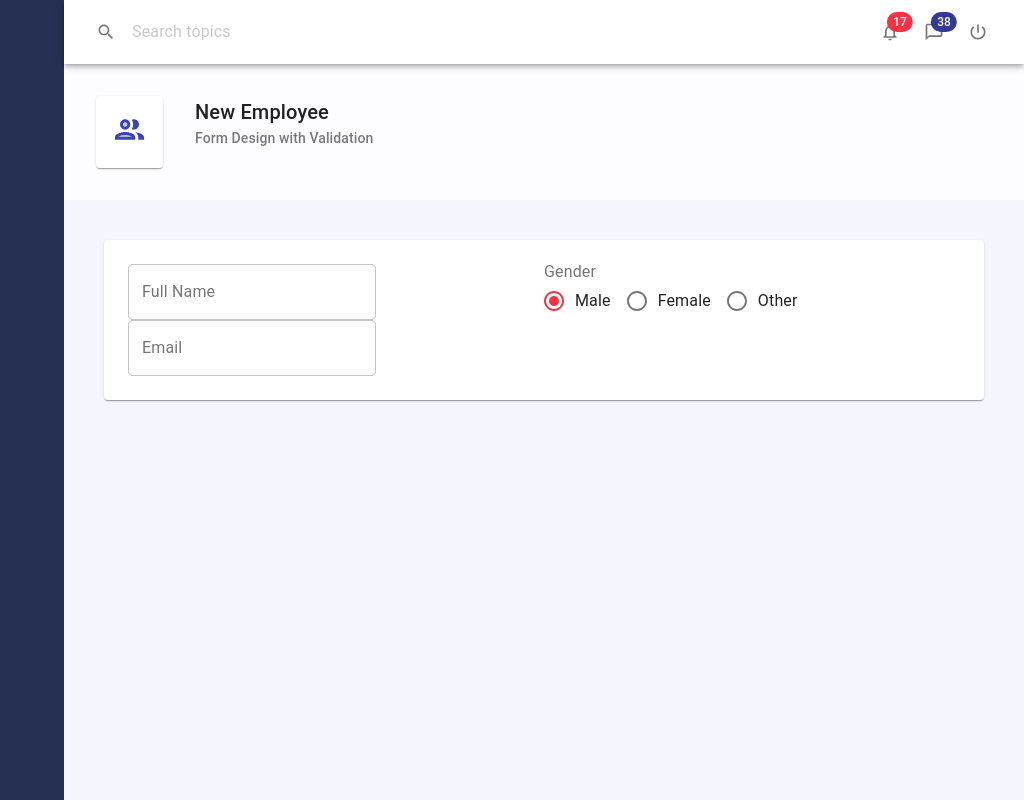
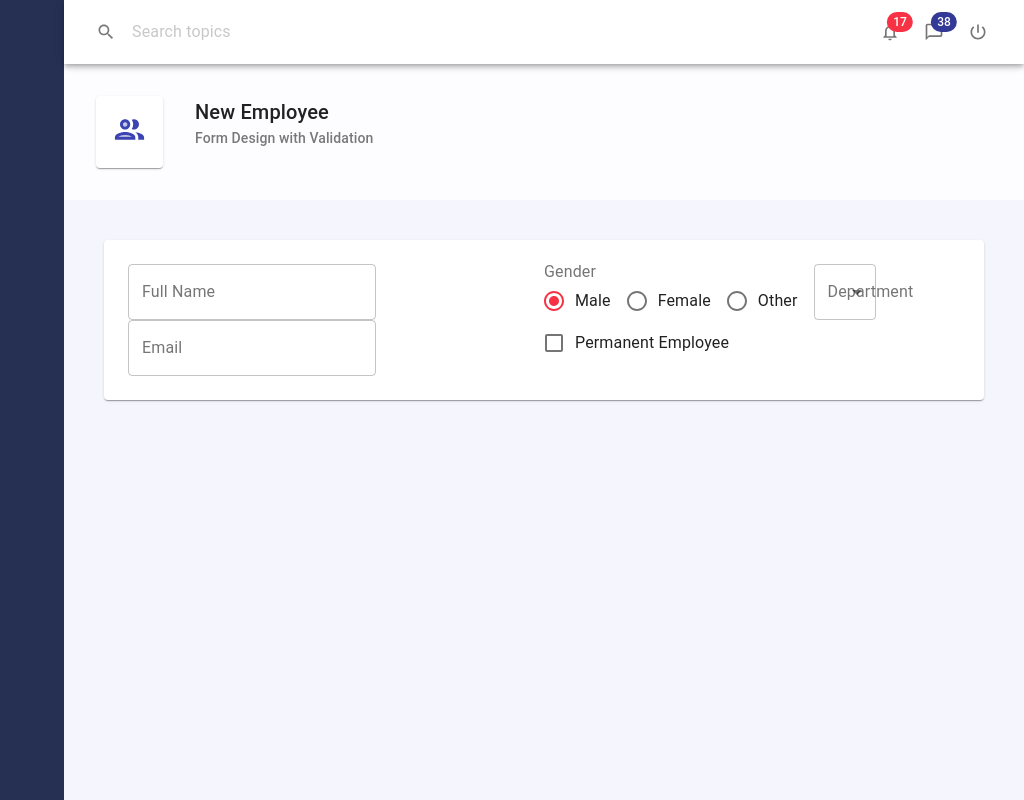
Before and after one commit to JWoltjen/material-ui-demo2, a React (Create React App) app: page / in a window 1280 px wide. Shown: the whole page, without its empty margins (256-1280 px from the left). Built offline with nearby package versions, Linux system fonts and the light colour scheme.

Commit message:
Build checkbox component

```diff
--- /dev/null
+++ b/src/Components/Controls/Checkbox.js
@@ -0,0 +1,27 @@
+import React from 'react'
+import { FormControl, FormControlLabel, Checkbox as MuiCheckbox } from '@material-ui/core'
+
+function Checkbox(props) {
+    const {name, label, value, onChange } = props;
+
+    const convertToDefaultPara = (name, value) => ({
+        target: {
+            name, value
+        }
+    })
+    return (
+    <FormControl>
+        <FormControlLabel
+            control={<MuiCheckbox
+                name={name}
+                color="primary"
+                checked={value}
+                onChange={ e => onChange(convertToDefaultPara(name, e.target.checked))}
+                />}
+                label={label}
+                />
+    </FormControl>
+    )
+}
+
+export default Checkbox
--- /dev/null
+++ b/src/Components/Controls/Select.js
@@ -0,0 +1,27 @@
+import React from 'react'
+import { FormControl, InputLabel, Select as MuiSelect, MenuItem } from '@material-ui/core'
+
+export default function Select(props) {
+
+    const {name, label, value, onChange, options} = props;
+    return (
+       <FormControl
+       variant="outlined">
+           <InputLabel>{label}</InputLabel>
+           <MuiSelect
+           label={label}
+           name={name}
+           value={value}
+           onChange={onChange}>
+               <MenuItem value="">None</MenuItem>
+               {
+                   options.map(
+                       item => (<MenuItem key={item.id} value={item.id}>{item.title}</MenuItem>)
+                   )
+               }
+
+           </MuiSelect>
+
+       </FormControl>
+    )
+}
--- a/src/Pages/Employees/EmployeeForm.js
+++ b/src/Pages/Employees/EmployeeForm.js
@@ -2,7 +2,7 @@ import React, {useState, useEffect} from 'react';
 import {Grid} from '@material-ui/core';
 import Controls from '../../Components/Controls/Controls'
 import {useForm, Form} from '../../Components/useForm';
-
+import * as EmployeeService from '../../Services/EmployeeService';
 
 const genderItems = [
     {id: 'male', title: 'Male'},
@@ -56,6 +56,19 @@ export default function EmployeeForm() {
                         onChange={handleInputChange}
                         items={genderItems}
                         />
+                        <Controls.Select
+                        name="departmentId"
+                        label="Department"
+                        value={values.departmentId}
+                        onChange={handleInputChange}
+                        options={EmployeeService.getDepartmentCollection()}
+                        />
+                        <Controls.Checkbox
+                        name="isPermanent"
+                        label="Permanent Employee"
+                        value={values.isPermanent}
+                        onChange={handleInputChange}
+                        />
                     </Grid>
                 </Grid>
             </useForm>
--- /dev/null
+++ b/src/Services/EmployeeService.js
@@ -0,0 +1,6 @@
+export const getDepartmentCollection = () => ([
+    { id: '1', title: 'Development' },
+    { id: '2', title: 'Marketing' },
+    { id: '3', title: 'Accounting' },
+    { id: '4', title: 'HR' },
+])
```
Also changed, not shown: src/Components/Controls/Controls.js (+6 -2 lines), src/Components/Controls/RadioGroup.js (renamed from src/Components/RadioGroup.js), 1 other file (tests, documents, lock files or other folders).
